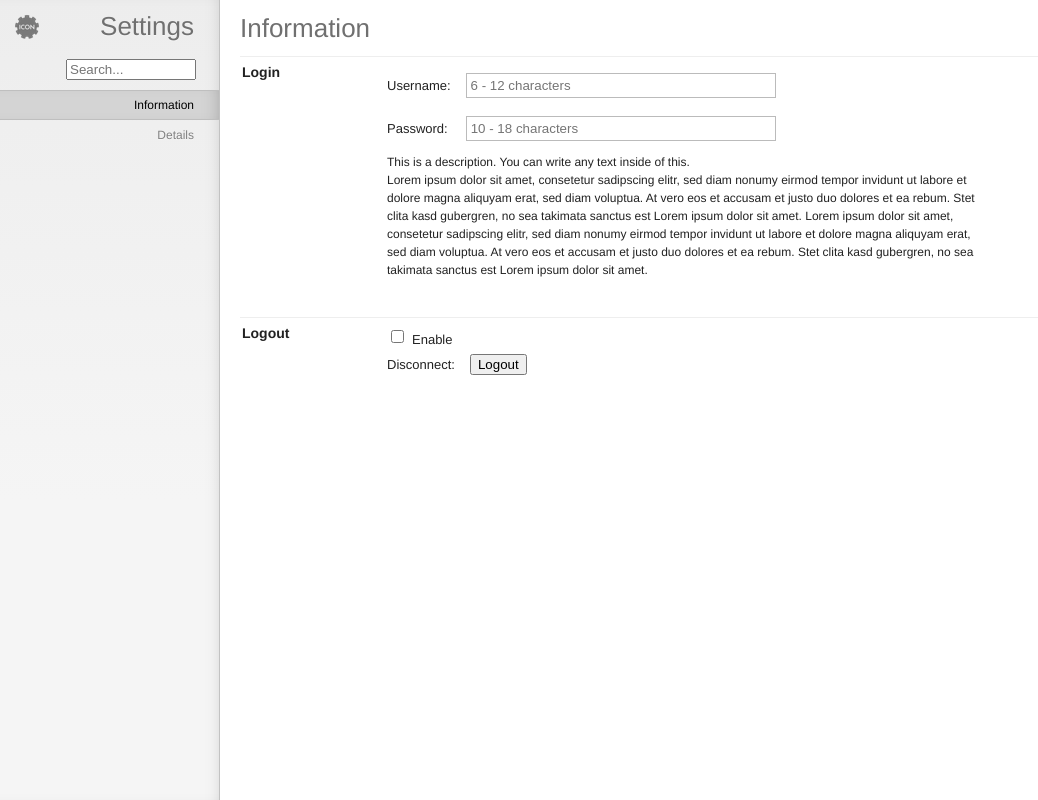
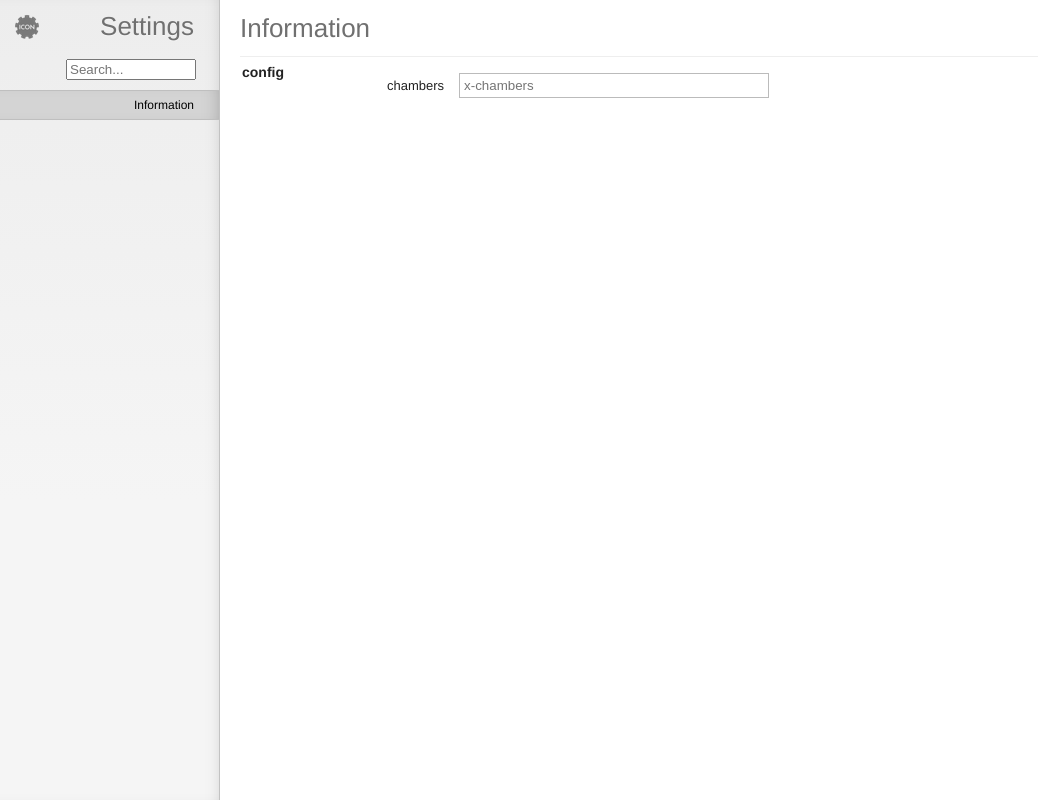
Before and after one commit to ben174/rick-roulette, a browser extension: page src/options_custom/index.html in a window 1280 px wide. Shown: the whole page, without its empty margins (0-1038 px from the left). Drawn offline with Linux system fonts and the light colour scheme.

Commit message:
Simplified structure

```diff
--- a/src/options_custom/manifest.js
+++ b/src/options_custom/manifest.js
@@ -1,134 +1,14 @@
-// SAMPLE
 this.manifest = {
-    "name": "My Extension",
+    "name": "Rick Roulette",
     "icon": "icon.png",
     "settings": [
         {
             "tab": i18n.get("information"),
-            "group": i18n.get("login"),
-            "name": "username",
+            "group": i18n.get("config"),
+            "name": "chambers",
             "type": "text",
-            "label": i18n.get("username"),
-            "text": i18n.get("x-characters")
+            "label": i18n.get("chambers"),
+            "text": i18n.get("x-chambers")
         },
-        {
-            "tab": i18n.get("information"),
-            "group": i18n.get("login"),
-            "name": "password",
-            "type": "text",
-            "label": i18n.get("password"),
-            "text": i18n.get("x-characters-pw"),
-            "masked": true
-        },
-        {
-            "tab": i18n.get("information"),
-            "group": i18n.get("login"),
-            "name": "myDescription",
-            "type": "description",
-            "text": i18n.get("description")
-        },
-        {
-            "tab": i18n.get("information"),
-            "group": i18n.get("logout"),
-            "name": "myCheckbox",
-            "type": "checkbox",
-            "label": i18n.get("enable")
-        },
-        {
-            "tab": i18n.get("information"),
-            "group": i18n.get("logout"),
-            "name": "myButton",
-            "type": "button",
-            "label": i18n.get("disconnect"),
-            "text": i18n.get("logout")
-        },
-        {
-            "tab": "Details",
-            "group": "Sound",
-            "name": "noti_volume",
-            "type": "slider",
-            "label": "Notification volume:",
-            "max": 1,
-            "min": 0,
-            "step": 0.01,
-            "display": true,
-            "displayModifier": function (value) {
-                return (value * 100).floor() + "%";
-            }
-        },
-        {
-            "tab": "Details",
-            "group": "Sound",
-            "name": "sound_volume",
-            "type": "slider",
-            "label": "Sound volume:",
-            "max": 100,
-            "min": 0,
-            "step": 1,
-            "display": true,
-            "displayModifier": function (value) {
-                return value + "%";
-            }
-        },
-        {
-            "tab": "Details",
-            "group": "Food",
-            "name": "myPopupButton",
-            "type": "popupButton",
-            "label": "Soup 1 should be:",
-            "options": {
-                "groups": [
-                    "Hot", "Cold",
-                ],
-                "values": [
-                    {
-                        "value": "hot",
-                        "text": "Very hot",
-                        "group": "Hot",
-                    },
-                    {
-                        "value": "Medium",
-                        "group": 1,
-                    },
-                    {
-                        "value": "Cold",
-                        "group": 2,
-                    },
-                    ["Non-existing"]
-                ],
-            },
-        },
-        {
-            "tab": "Details",
-            "group": "Food",
-            "name": "myListBox",
-            "type": "listBox",
-            "label": "Soup 2 should be:",
-            "options": [
-                ["hot", "Hot and yummy"],
-                ["cold"]
-            ]
-        },
-        {
-            "tab": "Details",
-            "group": "Food",
-            "name": "myRadioButtons",
-            "type": "radioButtons",
-            "label": "Soup 3 should be:",
-            "options": [
-                ["hot", "Hot and yummy"],
-                ["cold"]
-            ]
-        }
-    ],
-    "alignment": [
-        [
-            "username",
-            "password"
-        ],
-        [
-            "noti_volume",
-            "sound_volume"
-        ]
     ]
 };
```
Also changed, not shown: src/inject/inject.js (+43 -1 lines), src/page_action/page_action.html (+2 -2 lines), manifest.json, 1 other file.
